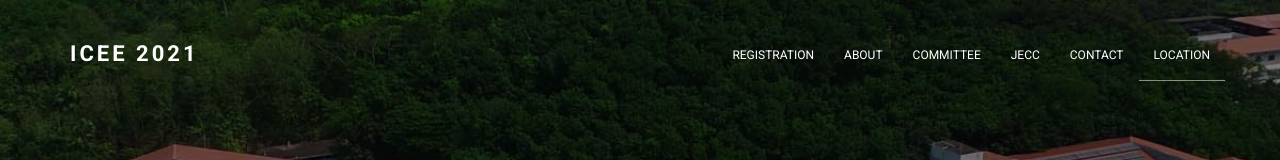
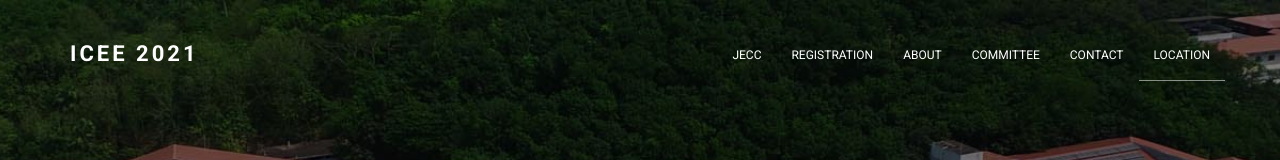
Before and after one commit to maneeshmanu2000/cseweb, a website: page index.html in a window 1280 px wide. Shown: the top 160 px of the page. Drawn offline with nearby package versions, Linux system fonts and the light colour scheme; files whose address does not match are found by name.

Commit message:
order change in navbar: JECC to first

```diff
--- a/index.html
+++ b/index.html
@@ -48,19 +48,12 @@
                 <ul class="nav navbar-nav navbar-right">
 
                     <!-- navigation menu -->
-                    <li class="active"><a data-scroll href="#registration">Registration</a></li>
+                    <li class="active"><a data-scroll href="#jecc">Jecc</a></li>
+                    <li><a data-scroll href="#registration">Registration</a></li>
                     <li><a data-scroll href="#about">About</a></li>
                     <li><a data-scroll id="committee-icon" href="#committee">Committee</a></li>
-                    <!-- <li><a data-scroll href="#registration">Registration</a></li> -->
-                    <li><a data-scroll href="#jecc">Jecc</a></li>
                     <li><a data-scroll href="#contact">Contact</a></li>
                     <li><a data-scroll href="#location">Location</a></li>
-                    <!-- <li><a data-scroll href="#speakers">Speakers</a></li>
-                    <li><a data-scroll href="#schedule">Schedule</a></li>
-                    <li><a data-scroll href="#partner">Partner</a></li>                   -->
-                    <!-- <li><a data-scroll href="#">Sponsorship</a></li> -->
-                    <!-- <li><a data-scroll href="#faq">FAQ</a></li>
-                    <li><a data-scroll href="#photos">Photos</a></li> -->
 
                 </ul>
             </div>
```
